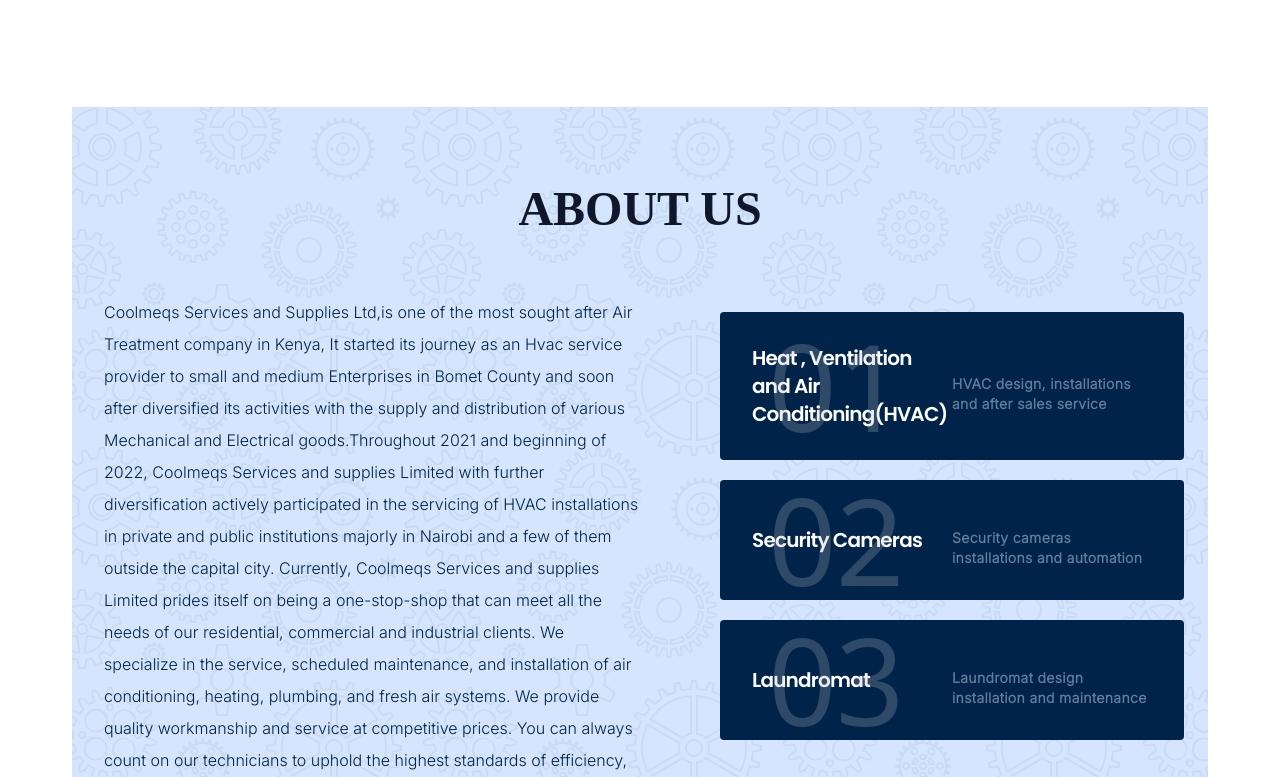
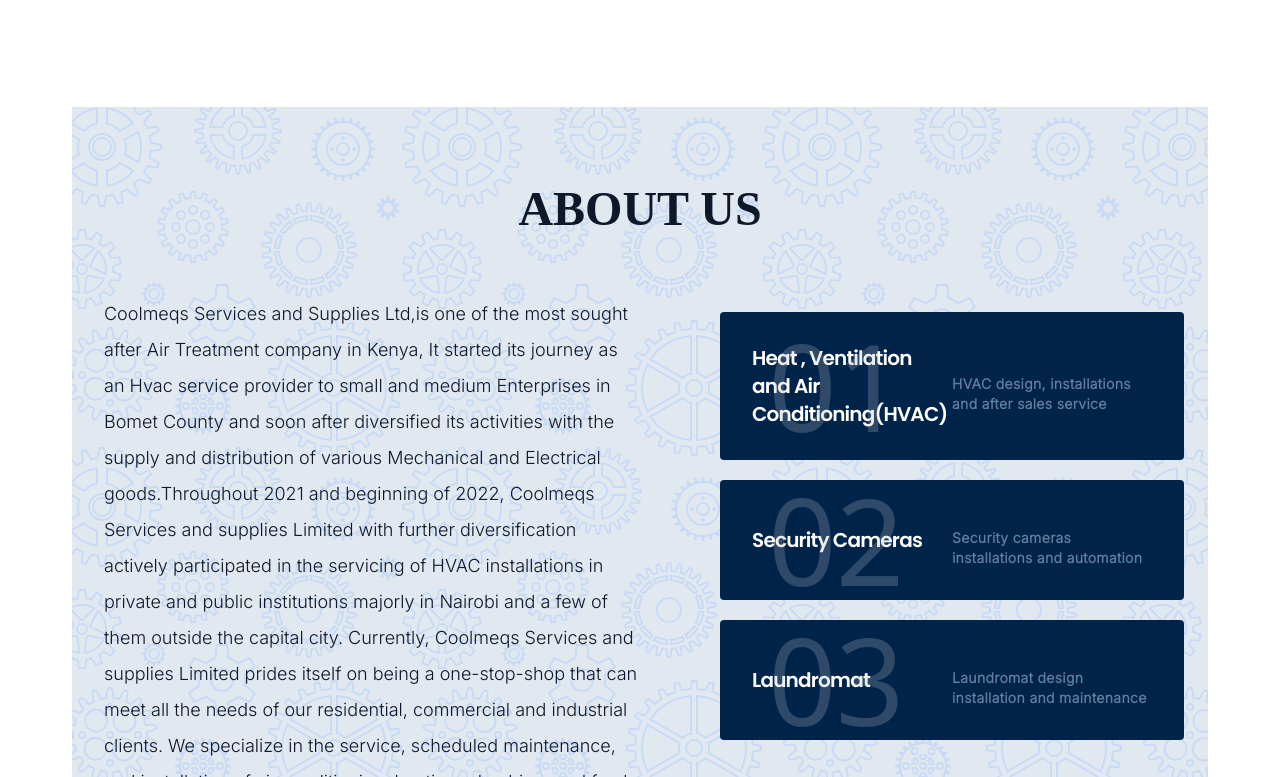
Before and after one commit to MemoTonui/CoolMeqsWebsite, a React (Vite) app: page / in a window 1280 px wide. Shown: the part 903-1680 px from the top of the page. Built offline with nearby package versions, Linux system fonts and the light colour scheme; a web font is replaced by a local one.

Commit message:
Change paragraphs

```diff
--- a/src/components/AboutUs.jsx
+++ b/src/components/AboutUs.jsx
@@ -12,7 +12,7 @@
       <hr className="mx-auto" />
       <div className="flex flex-col sm:flex-row">
         <p
-          className={`text-left font-inter leading-loose flex-1 font-light px-6 mt-12 text-primary-darker`}
+          className={`text-left font-inter leading-loose flex-1 font-light px-6 mt-12 text-primary-darker ${styles.paragraph}`}
         >
           Coolmeqs Services and Supplies Ltd,is one of the most sought after Air
           Treatment company in Kenya, It started its journey as an Hvac service
@@ -22,7 +22,9 @@
           of 2022, Coolmeqs Services and supplies Limited with further
           diversification actively participated in the servicing of HVAC
           installations in private and public institutions majorly in Nairobi
-          and a few of them outside the capital city. Currently, Coolmeqs
+          and a few of them outside the capital city.
+
+          Currently, Coolmeqs
           Services and supplies Limited prides itself on being a one-stop-shop
           that can meet all the needs of our residential, commercial and
           industrial clients. We specialize in the service, scheduled
--- a/src/index.css
+++ b/src/index.css
@@ -13,7 +13,7 @@
   scroll-behavior: smooth;
 }
 .about {
-  background: #d5e5fe;
+  background: rgb(226 232 240);
   background-image: url(./assets/floating-cogs.svg);
 }
 .pulsating-card:hover {
```
